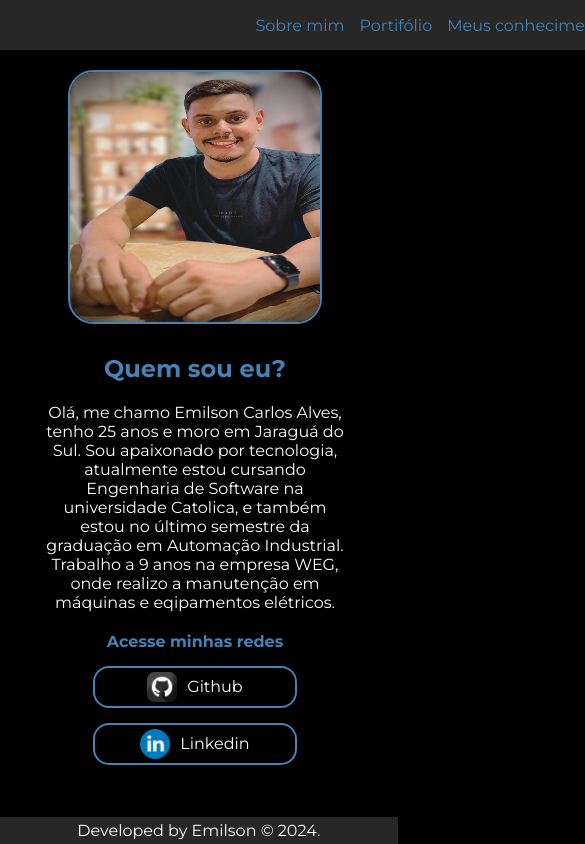
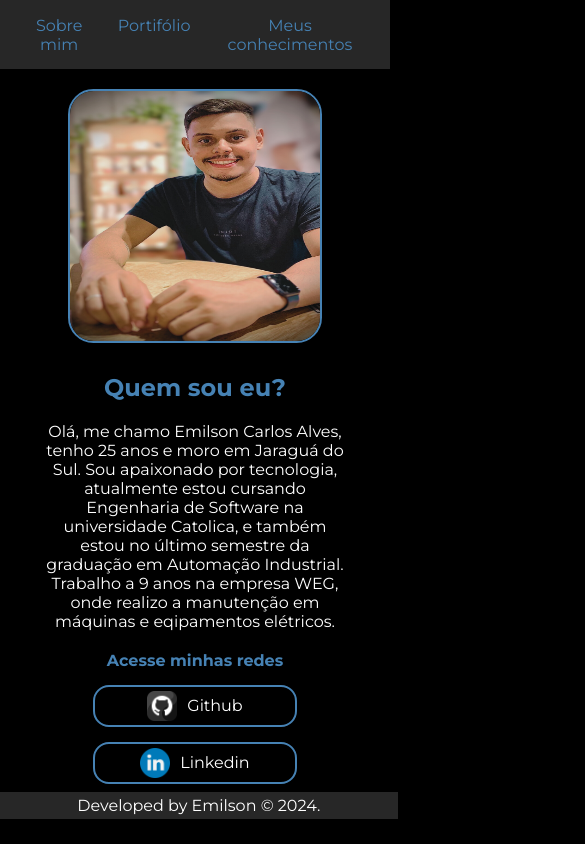
Before and after one commit to EmilsonnAlves/portifolio, a plain HTML site: page index.html in a window 390 px wide. Shown: the top 844 px of the page, 585 px wide, since content can reach past the window. Drawn offline with Linux system fonts and the light colour scheme.

Commit message:
Update style.css

```diff
--- a/styles/style.css
+++ b/styles/style.css
@@ -10,6 +10,7 @@ body{
     color: white;
 }
 .cabecalho{
+    box-sizing: border-box;
     font-family: "Montserrat", sans-serif;
     background-color: #272727;
     display: flex;
@@ -121,7 +122,6 @@ footer{
     background-color: #272727;
     text-align: center;
     padding: 1%;
-    position: fixed;
     width: 100%;
     bottom: 0;
 }
@@ -130,7 +130,7 @@ footer{
         padding: 4%;
         justify-content: center;
         gap: 15px;
-        width: 100vh;
+        width: 100%;
     }
     .atalho{
         font-size: 1rem;
@@ -156,7 +156,7 @@ footer{
     .apresentacao__subtitulo__links{
         font-size: 1rem;
     }
-        .links{
+    .links{
         gap: 10px;
         width: 200px;
         border-radius: 16px;
@@ -164,4 +164,3 @@ footer{
         padding: 2% 0;
     }
  }
- }
```
